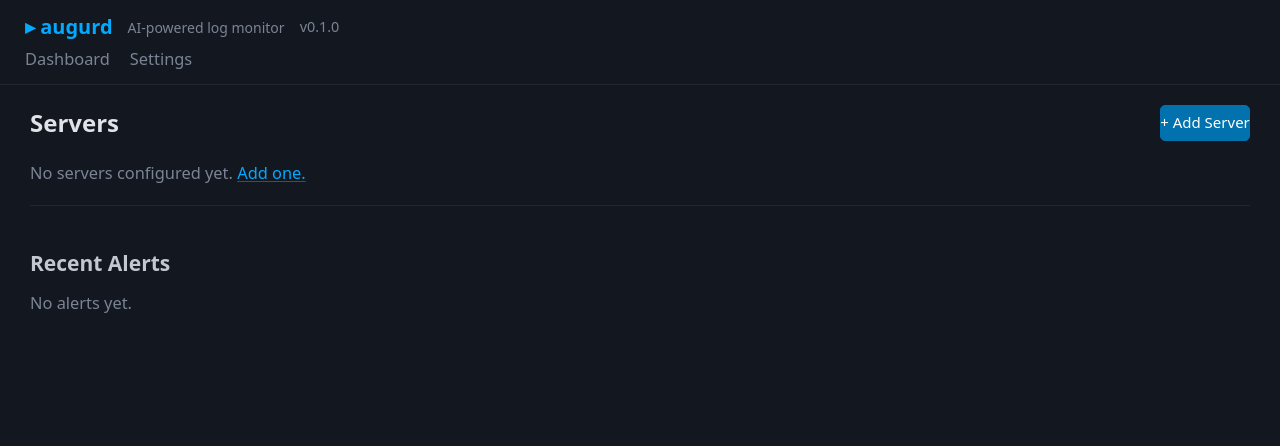
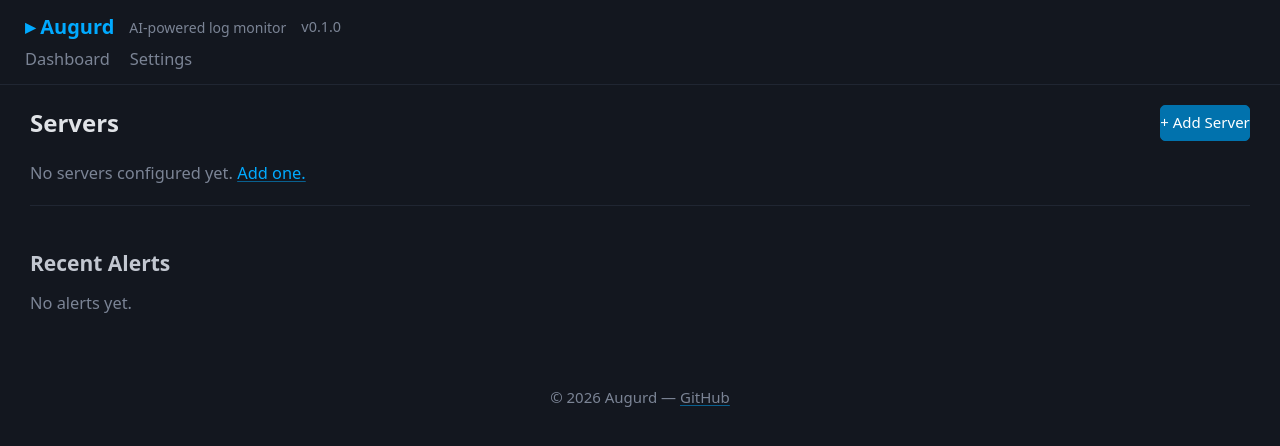
Before and after one commit to Klick3R-1/Augurd, a FastAPI app: page / in a window 1280 px wide. Shown: the top 446 px of the page. Run offline with FastAPI, Linux system fonts and the light colour scheme; data that the repository does not hold is empty; some libraries are stand-ins or nearby versions.

Commit message:
Add footer and capitalise name
Footer shows copyright and GitHub link. Name updated to Augurd throughout.

Co-Authored-By: Claude Sonnet 4.6 <noreply@anthropic.com>

```diff
--- a/templates/base.html
+++ b/templates/base.html
@@ -12,7 +12,7 @@
   <nav>
     <div style="display:flex; flex-direction:column; gap:0.25rem;">
       <div style="display:flex; align-items:center; gap:0.75rem;">
-        <a class="brand" href="/">&#9656; augurd</a>
+        <a class="brand" href="/">&#9656; Augurd</a>
         <span class="brand-sub">AI-powered log monitor</span>
         {% set new_ver, new_url = update_available() %}
         {% if new_ver %}
@@ -34,5 +34,9 @@
   <main>
     {% block content %}{% endblock %}
   </main>
+  <footer style="text-align:center; padding:1.5rem 0; font-size:0.75rem; color:var(--aug-muted);">
+    &copy; 2026 Augurd &mdash;
+    <a href="https://github.com/Klick3R-1/Augurd" target="_blank" rel="noopener" style="color:var(--aug-muted);">GitHub</a>
+  </footer>
 </body>
 </html>
```
